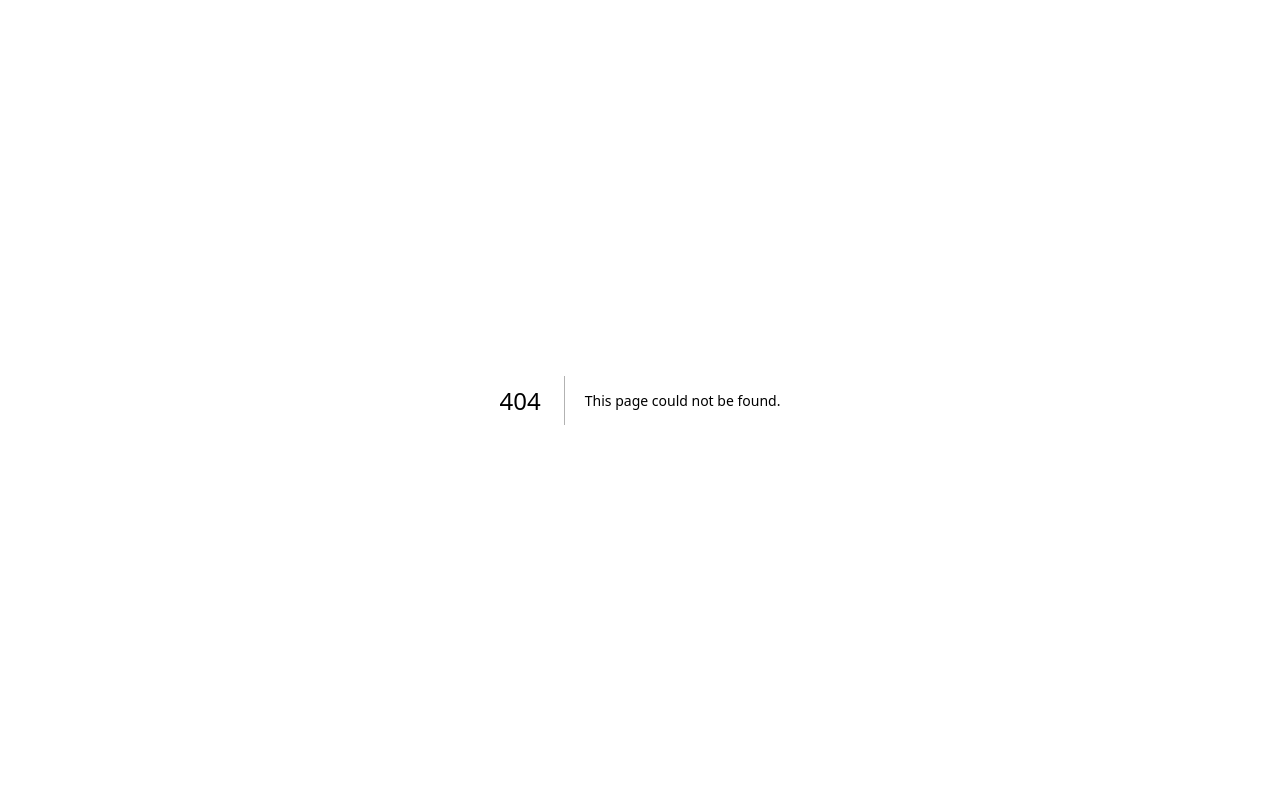
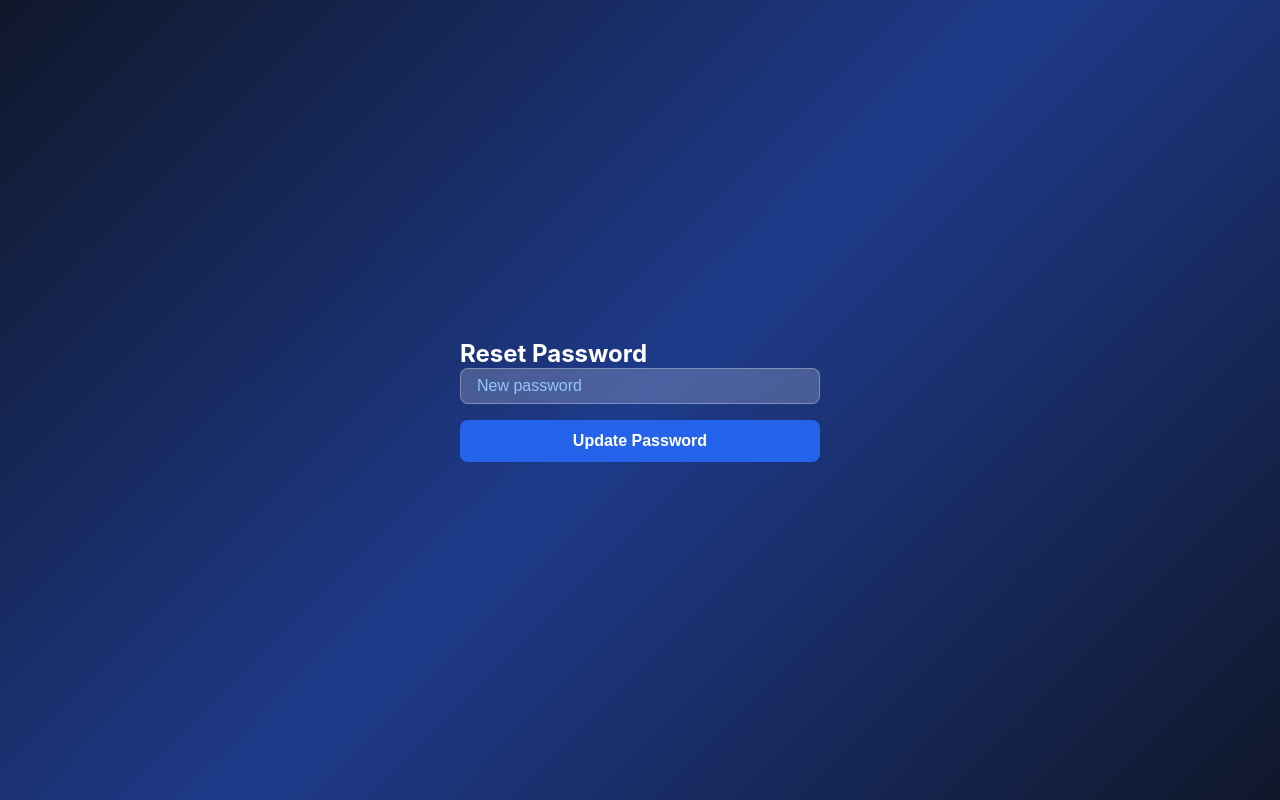
Before and after one commit to Sathishtradings/investment-portfolio, a Next.js app: page /reset-password in a window 1280 px wide. Before the commit this address had no page. Built offline with nearby package versions, Linux system fonts and the light colour scheme; no server answers.

Commit message:
Add forgot password and reset password flow

```diff
--- /dev/null
+++ b/app/reset-password/page.js
@@ -0,0 +1,43 @@
+"use client";
+
+import { useState } from "react";
+import { supabaseClient } from "@/lib/supabaseClient";
+
+export default function ResetPasswordPage() {
+  const [password, setPassword] = useState("");
+  const [loading, setLoading] = useState(false);
+
+  const updatePassword = async () => {
+    setLoading(true);
+    const { error } = await supabaseClient.auth.updateUser({
+      password,
+    });
+    setLoading(false);
+
+    if (error) {
+      alert(error.message);
+    } else {
+      alert("Password updated successfully. Please login.");
+      window.location.href = "/login";
+    }
+  };
+
+  return (
+    <div style={{ minHeight: "100vh", display: "flex", justifyContent: "center", alignItems: "center" }}>
+      <div style={{ width: 360 }}>
+        <h2>Reset Password</h2>
+        <input
+          type="password"
+          placeholder="New password"
+          value={password}
+          onChange={(e) => setPassword(e.target.value)}
+          className="input"
+          style={{ width: "100%", marginBottom: "1rem" }}
+        />
+        <button onClick={updatePassword} disabled={loading} className="btn btn-primary" style={{ width: "100%" }}>
+          {loading ? "Updating..." : "Update Password"}
+        </button>
+      </div>
+    </div>
+  );
+}
```
Also changed, not shown: app/login/page.js (+24 -0 lines).
